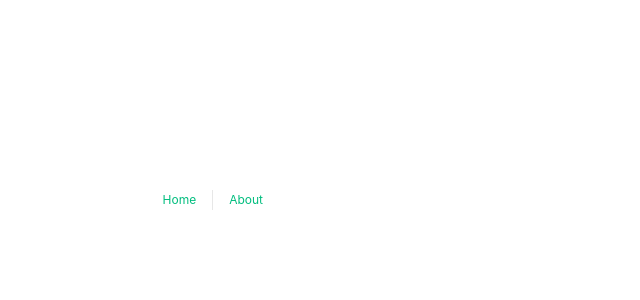
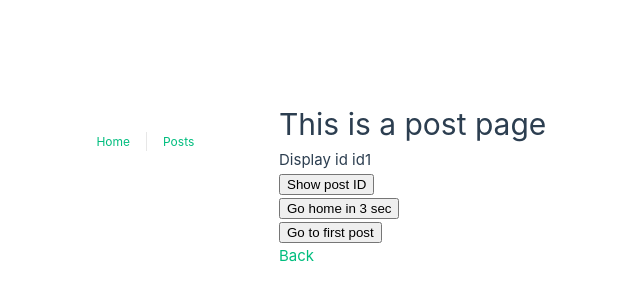
Before and after one commit to leonbohdan/vue-composition-api-basics, a Vue app: page /postDetail/id1 in a window 1280 px wide. Before the commit this address had no page. Shown: the part 216-516 px from the top of the page, without its empty margins (361-1001 px from the left). Built offline with nearby package versions, Linux system fonts and the light colour scheme.

Commit message:
vue route and router

```diff
--- a/src/App.vue
+++ b/src/App.vue
@@ -1,15 +1,8 @@
 <template>
   <nav>
     <RouterLink to="/">Home</RouterLink>
-    <RouterLink to="/about">About</RouterLink>
+    <RouterLink to="/posts">Posts</RouterLink>
   </nav>
-
-  <!--  <router-view v-slot="{ Component }">-->
-  <!--    <keep-alive>-->
-  <!--      <component :is="Component" />-->
-  <!--    </keep-alive>-->
-  <!--  </router-view>-->
-
   <RouterView />
 </template>
 
--- a/src/router/index.js
+++ b/src/router/index.js
@@ -1,5 +1,5 @@
-import { createRouter, createWebHistory } from 'vue-router'
-import HomeView from '../views/HomeView.vue'
+import { createRouter, createWebHistory } from 'vue-router';
+import HomeView from '../views/HomeView.vue';
 
 const router = createRouter({
   history: createWebHistory(import.meta.env.BASE_URL),
@@ -7,17 +7,19 @@ const router = createRouter({
     {
       path: '/',
       name: 'home',
-      component: HomeView
+      component: HomeView,
     },
     {
-      path: '/about',
-      name: 'about',
-      // route level code-splitting
-      // this generates a separate chunk (About.[hash].js) for this route
-      // which is lazy-loaded when the route is visited.
-      component: () => import('../views/AboutView.vue')
-    }
-  ]
-})
+      path: '/posts',
+      name: 'posts',
+      component: () => import('../views/PostsView.vue'),
+    },
+    {
+      path: '/postDetail/:id',
+      name: 'postDetail',
+      component: () => import('../views/PostDetail.vue'),
+    },
+  ],
+});
 
-export default router
+export default router;
--- a/src/views/AboutView.vue
+++ /dev/null
@@ -1,5 +0,0 @@
-<template>
-  <div class="about">
-    <h1>About</h1>
-  </div>
-</template>
--- a/src/views/HomeView.vue
+++ b/src/views/HomeView.vue
@@ -17,7 +17,7 @@
 
     <div class="edit">
       <h4>Edit counter title:</h4>
-      <input v-model="counterData.title" v-Autofocus type="text">
+      <input v-model="counterData.title" v-autofocus type="text">
     </div>
   </div>
 </template>
--- /dev/null
+++ b/src/views/PostDetail.vue
@@ -0,0 +1,48 @@
+<template>
+  <div class="post-detail">
+    <h1>This is a post page</h1>
+    <p>Display id {{ $route.params.id }}</p>
+
+    <div>
+      <button @click="showPostId">Show post ID</button>
+    </div>
+
+    <div>
+      <button @click="goHomeIn3Seconds">Go home in 3 sec</button>
+    </div>
+
+    <div>
+      <button @click="goToFirstPost">Go to first post</button>
+    </div>
+
+    <p>
+      <router-link to="/posts">Back</router-link>
+    </p>
+  </div>
+</template>
+
+<script setup>
+import { useRoute, useRouter } from 'vue-router';
+
+const route = useRoute();
+const router = useRouter();
+
+const showPostId = () => {
+  alert(`This is post ID: ${route.params.id}`);
+};
+
+const goHomeIn3Seconds = () => {
+  setTimeout(() => {
+    router.push('/');
+  }, 3000);
+};
+
+const goToFirstPost = () => {
+  router.push({
+    name: 'postDetail',
+    params: {
+      id: 'id1',
+    },
+  });
+};
+</script>
--- /dev/null
+++ b/src/views/PostsView.vue
@@ -0,0 +1,35 @@
+<template>
+  <div class="posts">
+    <h1>Posts</h1>
+
+    <ul>
+      <li>
+        <router-link to="postDetail/id1">
+          Post 1
+        </router-link>
+      </li>
+      <li>
+        <router-link to="postDetail/id2">
+          Post 2
+        </router-link>
+      </li>
+      <li>
+        <router-link to="postDetail/id3">
+          Post 3
+        </router-link>
+      </li>
+    </ul>
+
+    <textarea v-autofocus/>
+  </div>
+</template>
+
+<script setup>
+import { vAutofocus } from '@/directives/vAutofocus';
+</script>
+
+<style>
+ul {
+  margin-bottom: 30px;
+}
+</style>
```
